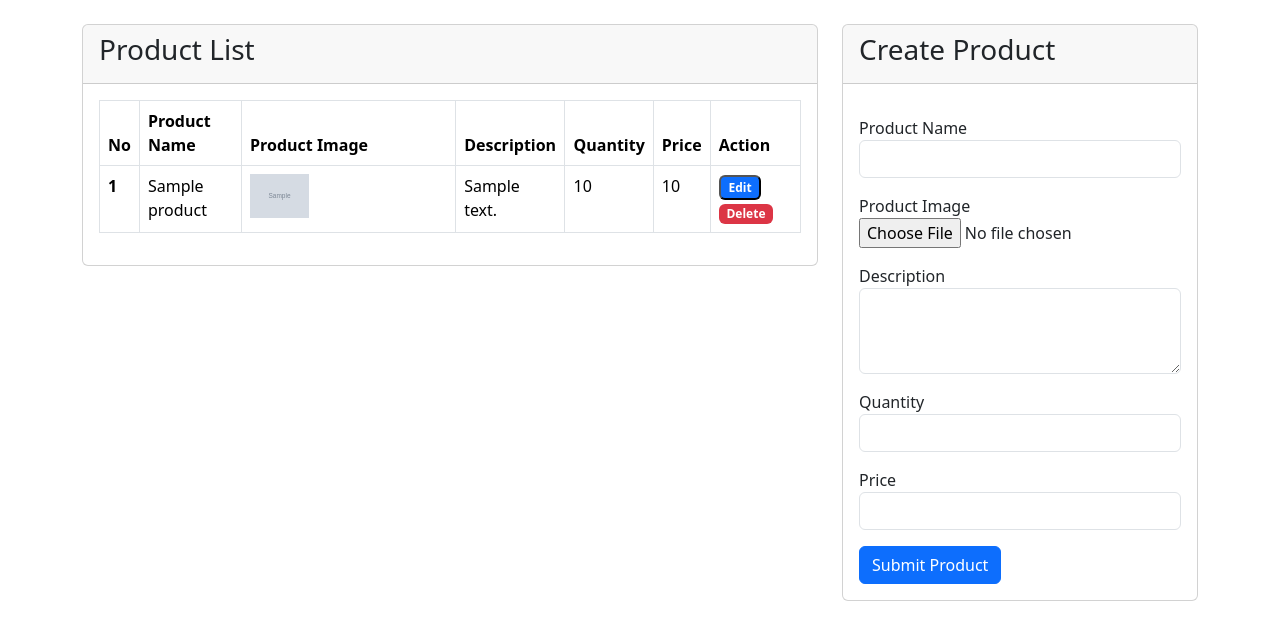
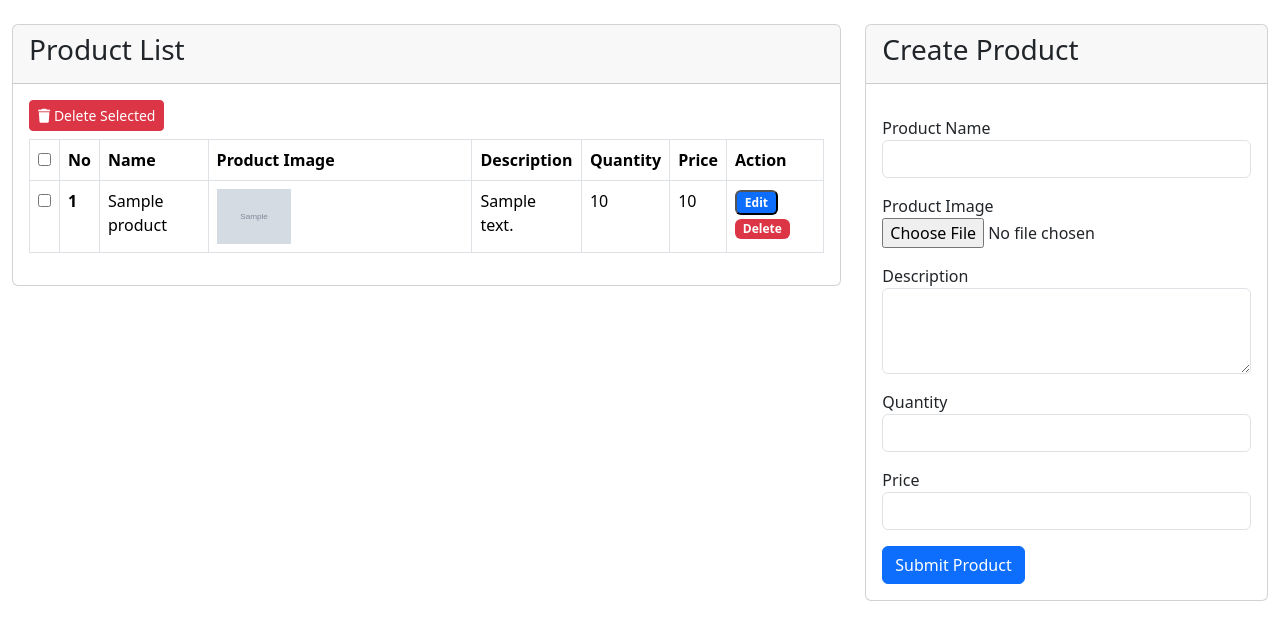
Before and after one commit to adamxcrew/pos-mvc, a PHP site: the page made by app/views/product/index.php in a window 1280 px wide. Shown: the part 56-696 px from the top of the page. Run offline with PHP 8.4, Linux system fonts and the light colour scheme; the template is opened without the code that fills it: most values are stand-ins (such as "Sample title", 1, 10 or a date in 2020); grey boxes marked "Sample" are stand-in pictures; some libraries are stand-ins or nearby versions.

Commit message:
add multiple delete

```diff
--- a/app/views/product/index.php
+++ b/app/views/product/index.php
@@ -1,4 +1,4 @@
-<div class="container-md mt-4">
+<div class="container-fluid mt-4">
     <div class="row">
         <div class="col-md-8">
             <div class="card">
@@ -14,9 +14,15 @@
                     <div class="table-responsive-md">
                         <table class="table table-bordered">
                             <thead>
+                                <button type="submit" class="btn btn-danger btn-sm mb-2 button_del">
+                                    <i class="fas fa-trash"></i> Delete Selected
+                                </button>
                                 <tr>
+                                    <th>
+                                        <input type="checkbox" name="" id="delMultiple">
+                                    </th>
                                     <th scope="col">No</th>
-                                    <th scope="col">Product Name</th>
+                                    <th scope="col">Name</th>
                                     <th scope="col">Product Image</th>
                                     <th scope="col">Description</th>
                                     <th scope="col">Quantity</th>
@@ -31,6 +37,9 @@
                                         foreach ($data['product'] as $row) :
                                             ?>
                                         <tr>
+                                            <td>
+                                                <input type="checkbox" value="<?= $row['idproduct'] ?>" name="idproduct[]" class="checkMultiple">
+                                            </td>
                                             <th scope="row"><?= $no++; ?></th>
                                             <td><?= $row['name']; ?></td>
                                             <td><img width="30%" src="uploads/<?= $row['image']; ?>" class="img-fluid" alt="Product Image"></td>
```
Also changed, not shown: app/controller/Product.php (+11 -0 lines), app/model/ProductModel.php (+12 -5 lines), public/js/app.js.
